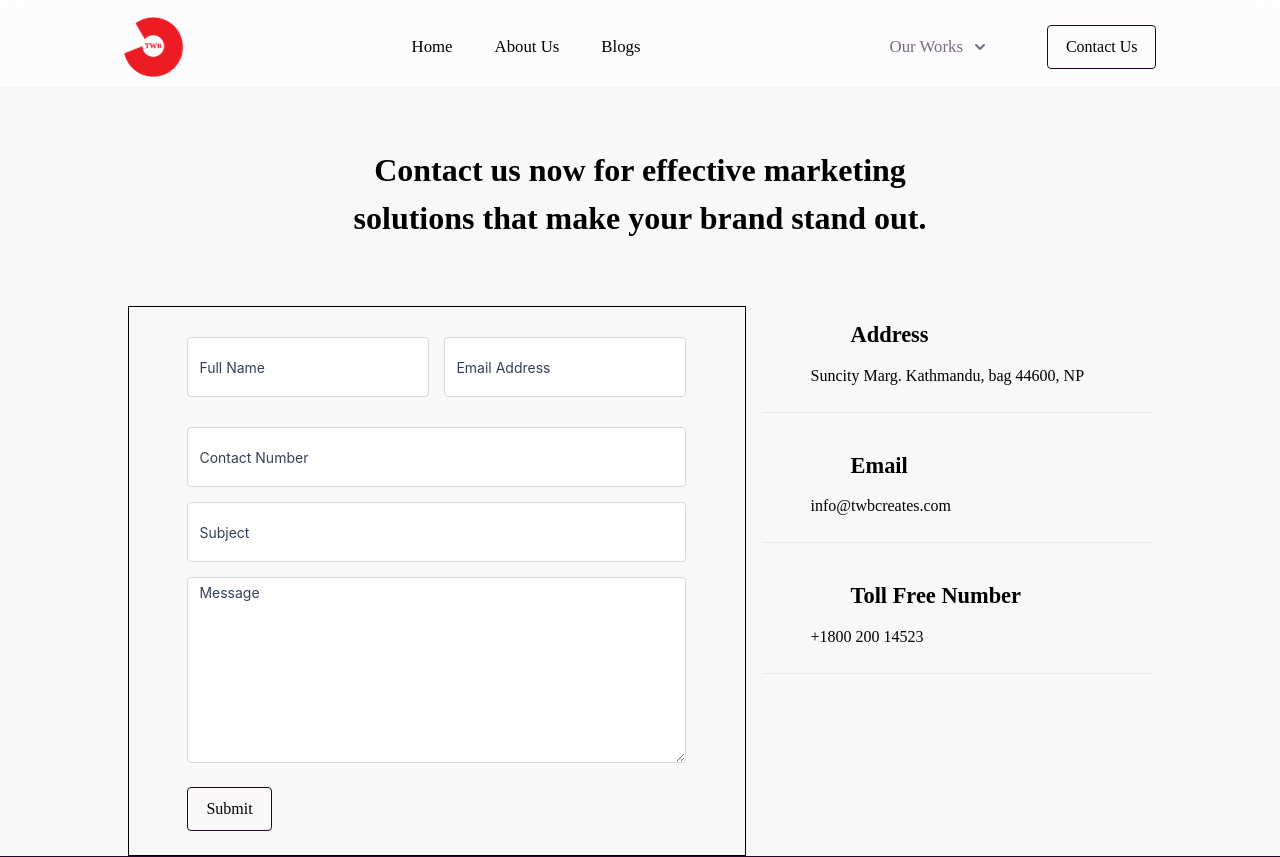
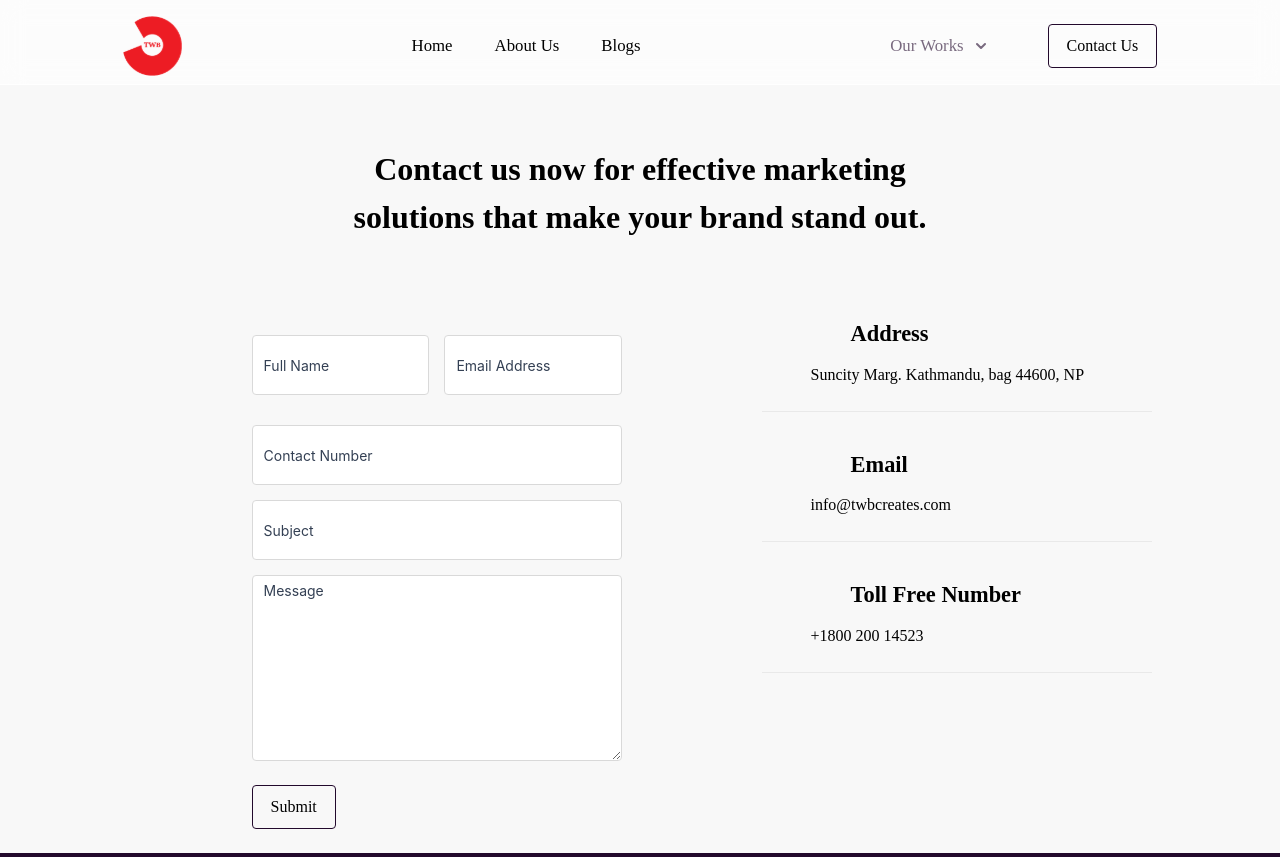
Before and after one commit to SM-Ninjas/TWB-Creatives, a React (Vite) app: page /contact in a window 1280 px wide. Shown: the top 857 px of the page. Built offline with nearby package versions, Linux system fonts and the light colour scheme; some icons are missing.

Commit message:
minor optimizations

```diff
--- a/src/components/form/index.tsx
+++ b/src/components/form/index.tsx
@@ -46,8 +46,8 @@ function Form() {
   };
 
   return (
-    <div className="w-full flex justify-center border border-black">
-      <form onSubmit={handleSubmit}>
+    <div className="w-full flex justify-center">
+      <form className="w-[60%] mbl:w-[85%]" onSubmit={handleSubmit}>
         <div className="flex flex-row my-[15px] gap-[15px]">
           <StyledInput
             data-aos="fade-right"
@@ -98,7 +98,7 @@ function Form() {
         ></StyledTextArea>
         <CustomButton
           data-aos="fade-up"
-          className="border border-black py-[.5rem] px-[2rem] rounded-[4px] my-[24px] "
+          className="py-[.5rem] px-[2rem] rounded-[4px] my-[24px] "
           type="submit"
         >
           Submit
--- a/src/components/navbar/index.tsx
+++ b/src/components/navbar/index.tsx
@@ -22,7 +22,7 @@ const Navbar = () => {
   }, []);
 
   return (
-    <div className="flex justify-center items-center sticky top-0 z-50 bg-white bg-opacity-[60%] border border-[#fff] border-[1px] backdrop-blur-md p-2">
+    <div className="flex justify-center items-center sticky top-0 z-50 bg-white bg-opacity-[60%] border-b-[1px] border-[#fff]  backdrop-blur-md p-2">
       <div className="flex w-full justify-around items-center pt-2 tl:justify-between mbl:justify-between">
         {/* Logo */}
         <Link to="/">
--- a/src/pages/homepage/contactUs.tsx
+++ b/src/pages/homepage/contactUs.tsx
@@ -2,8 +2,8 @@ import Form from "../../components/form";
 
 function ContactUs() {
   return (
-    <div data-aos="fade-up" className=" border w-full flex justify-center items-center">
-      <div className="w-[80%]">
+    <div data-aos="fade-up" className="w-full flex justify-center items-center">
+      <div className="w-[80%] flex flex-col items-center">
         <div className=" flex flex-col items-center my-[2rem] text-center">
           <h1 className="text-[2rem] font-semibold text-utils mbl:text-[15px]">Contact Us</h1>
           <p className="text-utils opacity-[0.75] mbl:text-[12px]">
@@ -11,7 +11,7 @@ function ContactUs() {
             have. We are here to help!
           </p>
         </div>
-        <div className="border">
+        <div className="w-[100%]">
           <Form />
         </div>
       </div>
```
